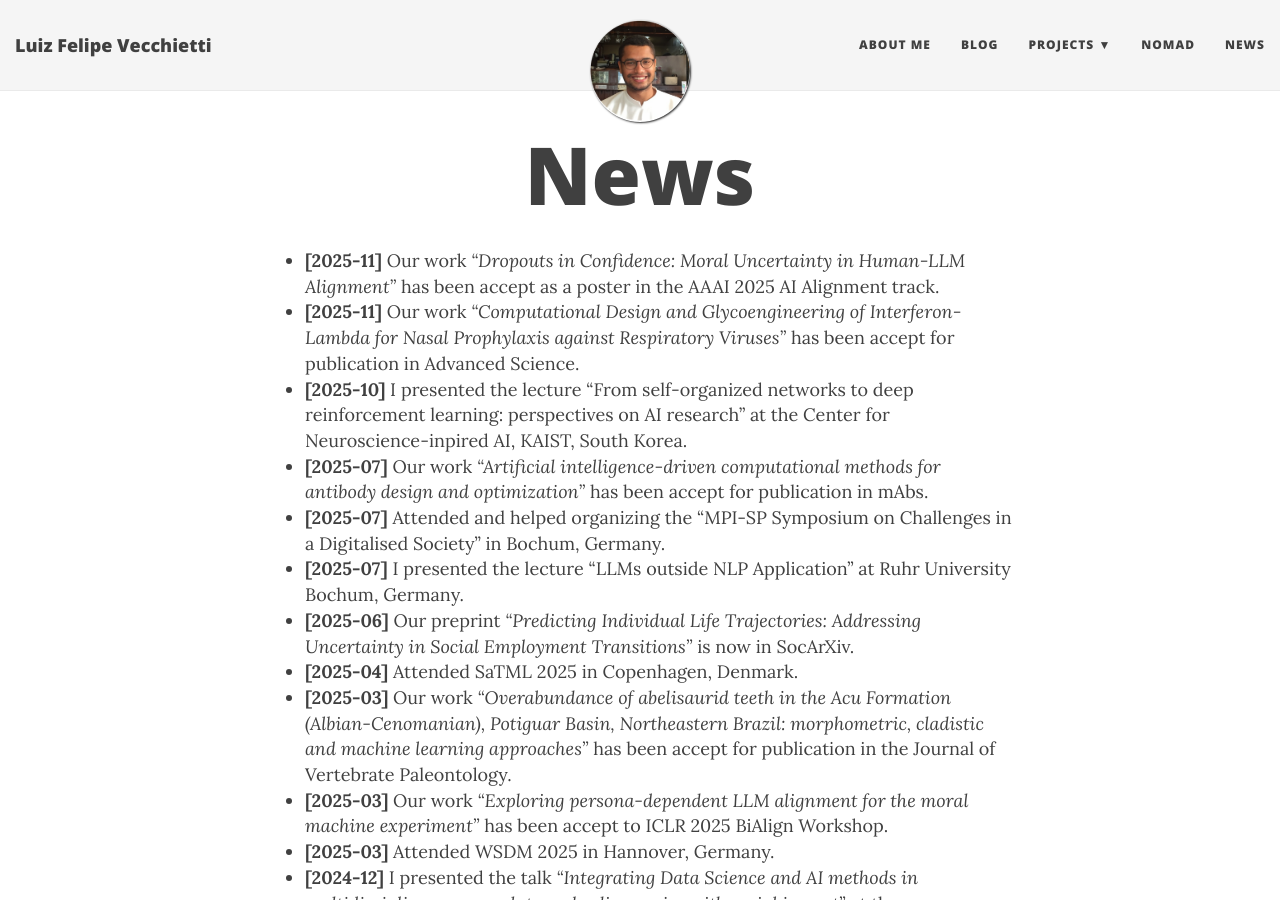
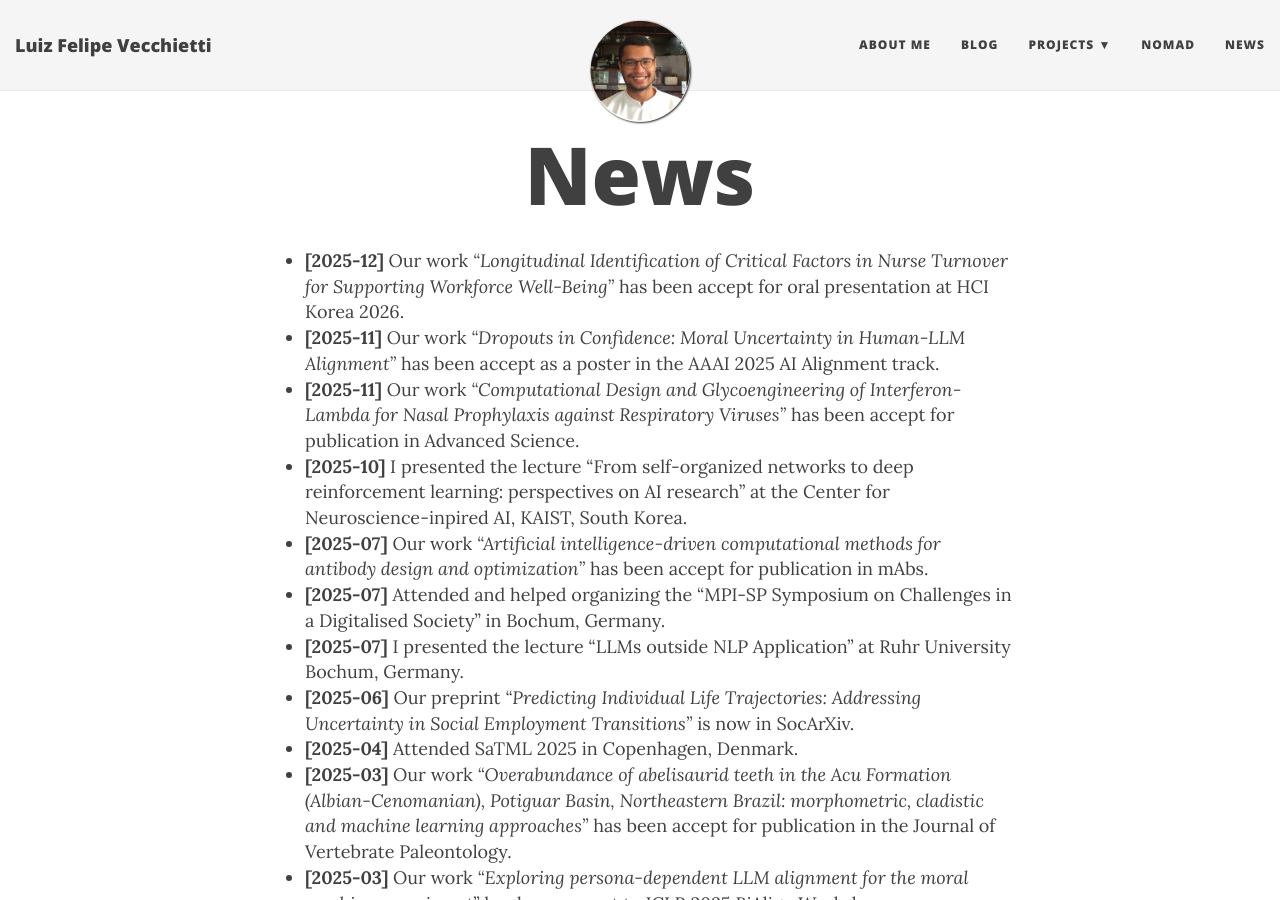
Before and after one commit to lfelipesv/lfelipesv.github.io, a Jekyll site: the page built from news.md, in a window 1280 px wide and 900 px high. Built offline with Jekyll 4.4.1, drawn with Linux system fonts in a browser that asks for light colours; nearby versions of some CDN libraries.

Commit message:
add nurse turnover paper - hci korea 2026

```diff
--- a/news.md
+++ b/news.md
@@ -3,6 +3,7 @@ layout: page
 title: News
 subtitle:
 ---
+* **[2025-12]** Our work *"Longitudinal Identification of Critical Factors in Nurse Turnover for Supporting Workforce Well-Being"* has been accept for oral presentation at HCI Korea 2026.
 * **[2025-11]** Our work *"Dropouts in Confidence: Moral Uncertainty in Human-LLM Alignment"* has been accept as a poster in the AAAI 2025 AI Alignment track.
 * **[2025-11]** Our work *"Computational Design and Glycoengineering of Interferon-Lambda for Nasal Prophylaxis against Respiratory Viruses"* has been accept for publication in Advanced Science.
 * **[2025-10]** I presented the lecture "From self-organized networks to deep reinforcement learning: perspectives on AI research" at the Center for Neuroscience-inpired AI, KAIST, South Korea.
```
